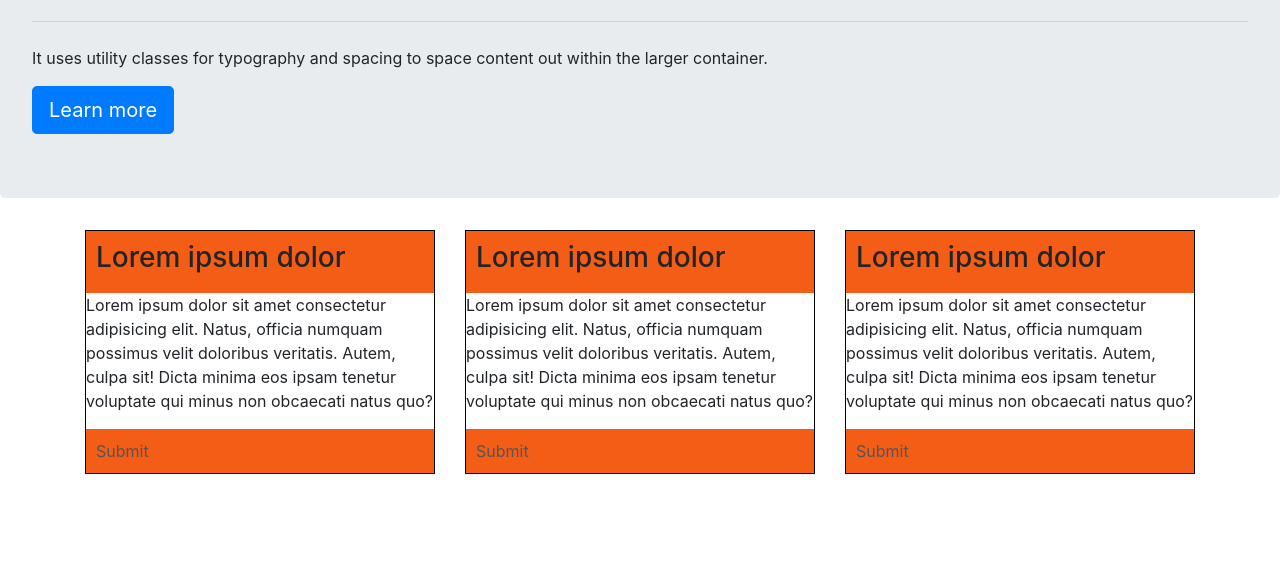
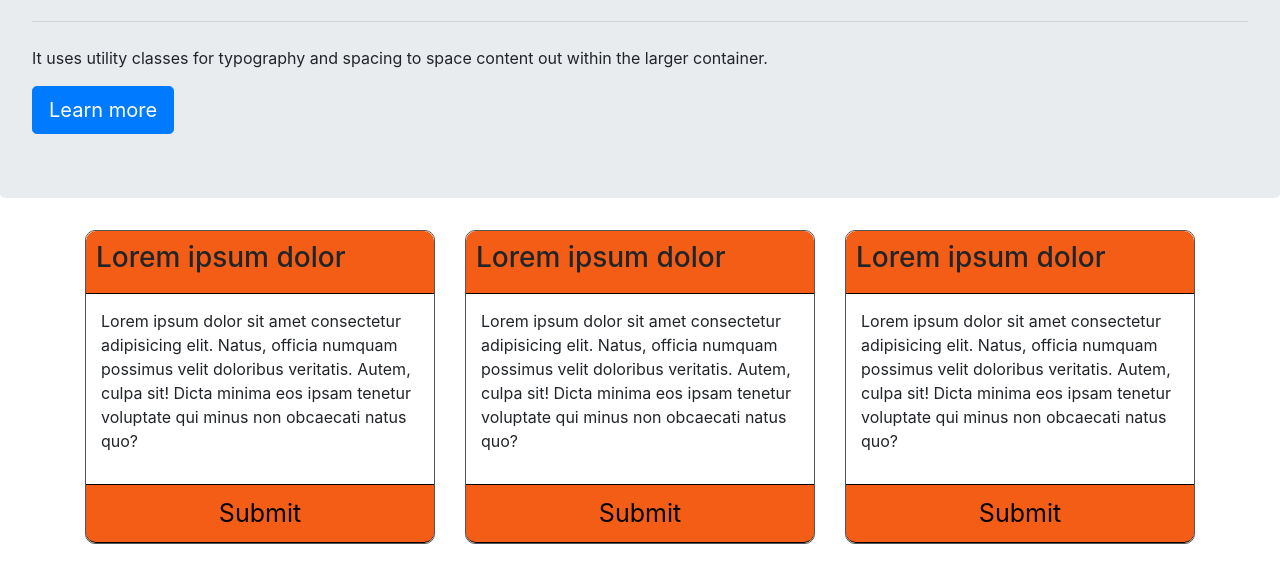
Before and after one commit to Wissanukhong/Contact-me-workshop, a plain HTML site: page card/index.html in a window 1280 px wide. Shown: the part 172-754 px from the top of the page. Drawn offline with nearby package versions, Linux system fonts and the light colour scheme.

Commit message:
refactoring code css

```diff
--- a/card/index.html
+++ b/card/index.html
@@ -38,8 +38,8 @@
                             quo?
                         </p>
                     </div>
-                    <div>
-                        <a href="#" class="bottom-link">Submit</a>
+                    <div class="button-link-div">
+                        <a href="#">Submit</a>
                     </div>
                 </div>
             </div>
@@ -58,8 +58,8 @@
                             quo?
                         </p>
                     </div>
-                    <div>
-                        <a href="#" class="bottom-link">Submit</a>
+                    <div class="button-link-div">
+                        <a href="#">Submit</a>
                     </div>
                 </div>
             </div>
@@ -78,8 +78,8 @@
                             quo?
                         </p>
                     </div>
-                    <div>
-                        <a href="#" class="bottom-link">Submit</a>
+                    <div class="button-link-div">
+                        <a href="#">Submit</a>
                     </div>
                 </div>
             </div>
--- a/card/style.css
+++ b/card/style.css
@@ -11,21 +11,44 @@ body {
 .my-card {
     background-color: #fff;
     padding: 0;
-    border: 1px solid black;
+    border: 1px solid #555;
+    border-radius: 10px;
+}
+
+.my-card div {
+    padding: 15px;
+    border-bottom: 1px solid black;
 }
 
 .my-card div:first-child {
     background-color: #f45d16;
     padding: 10px;
+    border-top-left-radius: 10px;
+    border-top-right-radius: 10px;
 }
 
 .my-card div:last-child {
     background-color: #f45d16;
     padding: 10px;
+    border-bottom-left-radius: 10px;
+    border-bottom-right-radius: 10px;
 }
 
-.bottom-link {
+.button-link-div {
     text-align: center;
+    font-size: 25px;
+}
+
+.button-link-div a:link,
+.button-link-div a:visited {
     text-decoration: none;
-    color: #555;
+    color: #000;
+    padding: 10px;
+    transition: background-color 0.5s;
 }
+
+.button-link-div a:hover,
+.button-link-div a:active {
+    background-color: #fff;
+    color: #000;
+}
```
